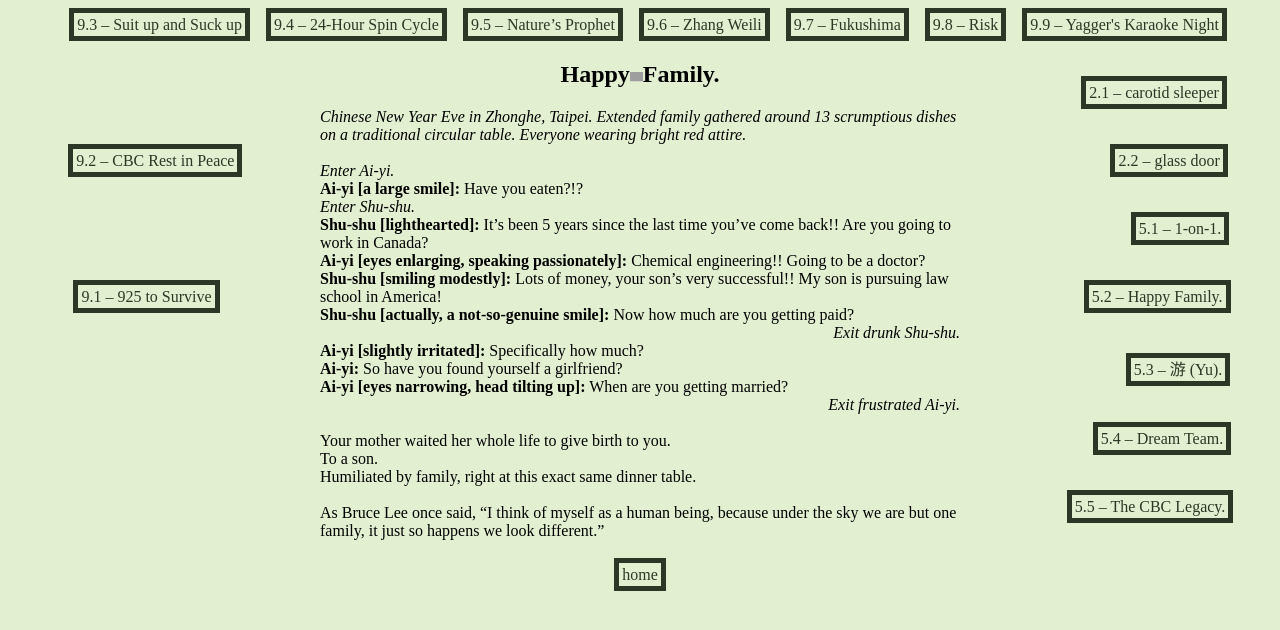
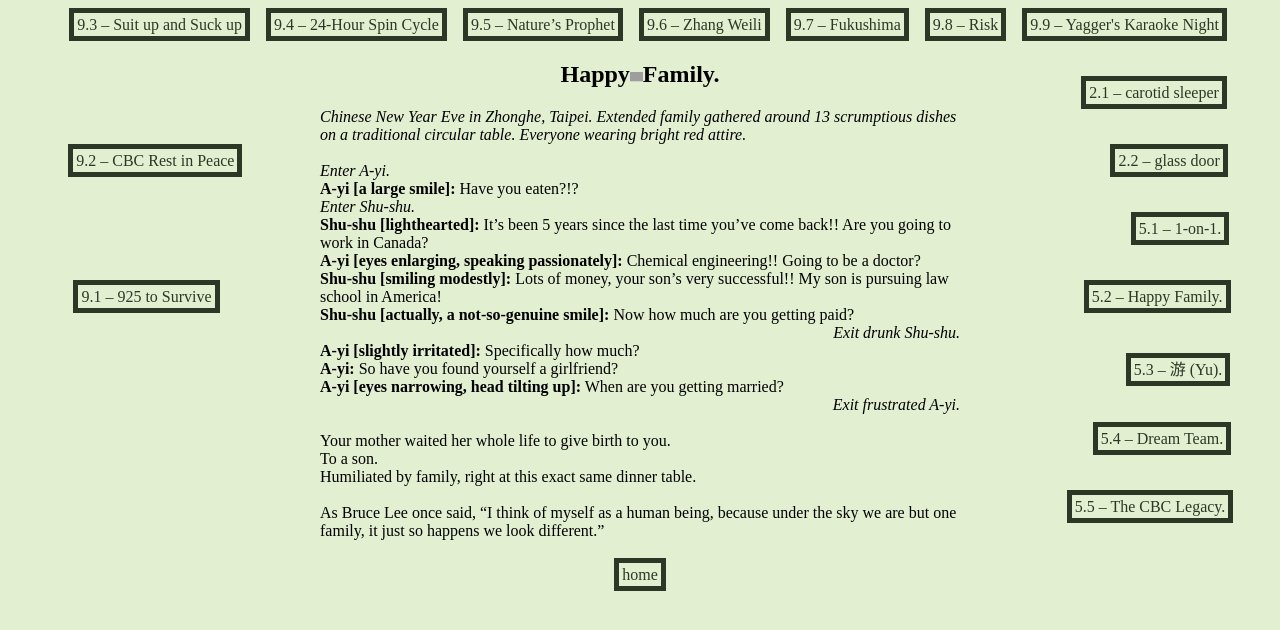
Before and after one commit to Project-925/project-925.github.io, a Jekyll site: the page 5.2.html, which Jekyll copies as it is, in a window 1280 px wide. Shown: the top 630 px of the page. Built offline with Jekyll 4.4.1, drawn with Linux system fonts in a browser that asks for light colours; grey boxes are pictures that could not be loaded.

Commit message:
Update 5.2.html

```diff
--- a/5.2.html
+++ b/5.2.html
@@ -250,28 +250,28 @@ all:unset
 
               <i>   Chinese New Year Eve in Zhonghe, Taipei. Extended family gathered around 13 scrumptious dishes on a traditional circular table. Everyone wearing bright red attire.  </i>
 <br> <br>
-<i> Enter Ai-yi.</i>
+<i> Enter A-yi.</i>
 <br>
-<b> Ai-yi [a large smile]:</b> Have you eaten?!?
+<b> A-yi [a large smile]:</b> Have you eaten?!?
 <br>
 <i> Enter Shu-shu.</i>
 <br>
 <b> Shu-shu [lighthearted]:</b> It’s been 5 years since the last time you’ve come back!! Are you going to work in Canada?
 <br>
-<b>Ai-yi [eyes enlarging, speaking passionately]:</b> Chemical engineering!! Going to be a doctor?
+<b>A-yi [eyes enlarging, speaking passionately]:</b> Chemical engineering!! Going to be a doctor?
 <br>
 <b>Shu-shu [smiling modestly]:</b> Lots of money, your son’s very successful!! My son is pursuing law school in America!
 <br>
 <b>Shu-shu [actually, a not-so-genuine smile]:</b> Now how much are you getting paid?
 <br>
 <div align="right"><i> Exit drunk Shu-shu. </i> </div>
-<b> Ai-yi [slightly irritated]: </b> Specifically how much?
+<b> A-yi [slightly irritated]: </b> Specifically how much?
 <br>
-<b>Ai-yi:</b> So have you found yourself a girlfriend?
+<b>A-yi:</b> So have you found yourself a girlfriend?
  <br>
-<b> Ai-yi [eyes narrowing, head tilting up]:</b> When are you getting married?
+<b> A-yi [eyes narrowing, head tilting up]:</b> When are you getting married?
  <br>
-<div align="right"><i>  Exit frustrated Ai-yi. </i> </div>
+<div align="right"><i>  Exit frustrated A-yi. </i> </div>
  <br>
 
  Your mother waited her whole life to give birth to you.
```
